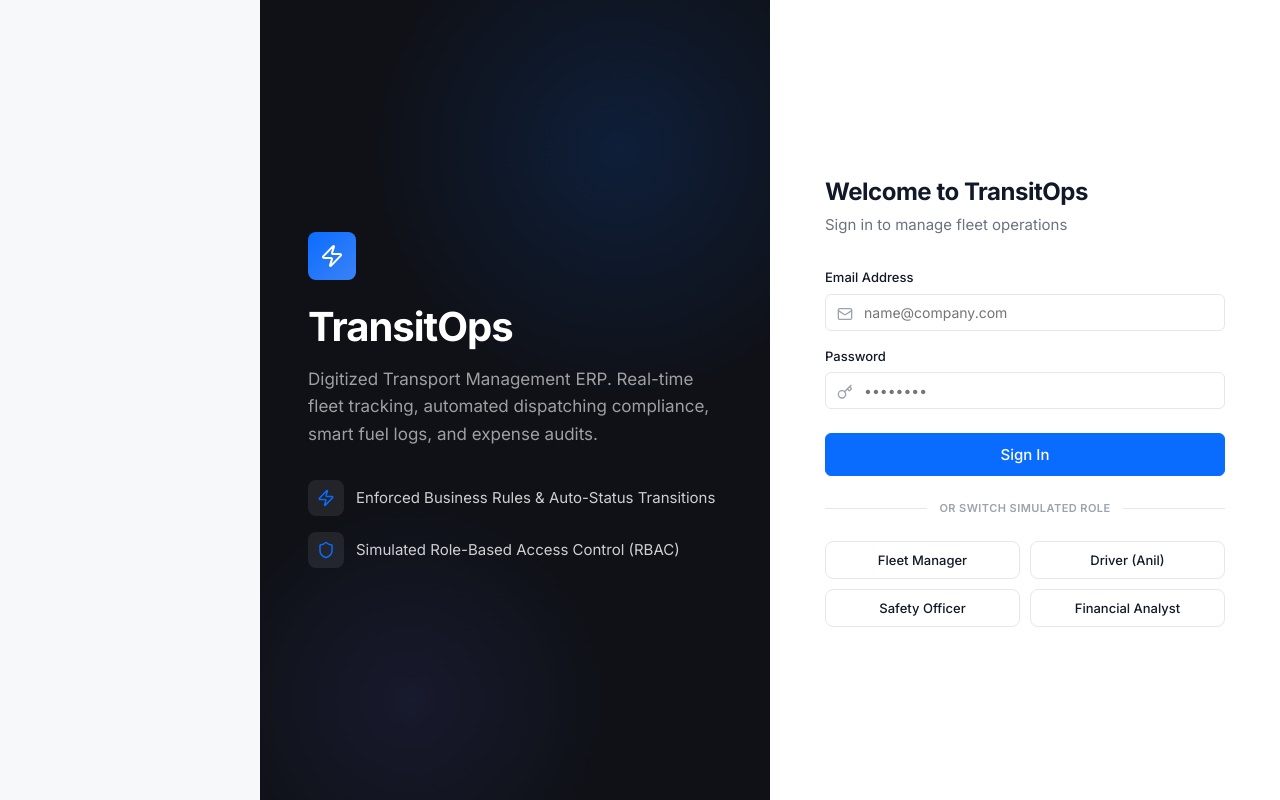
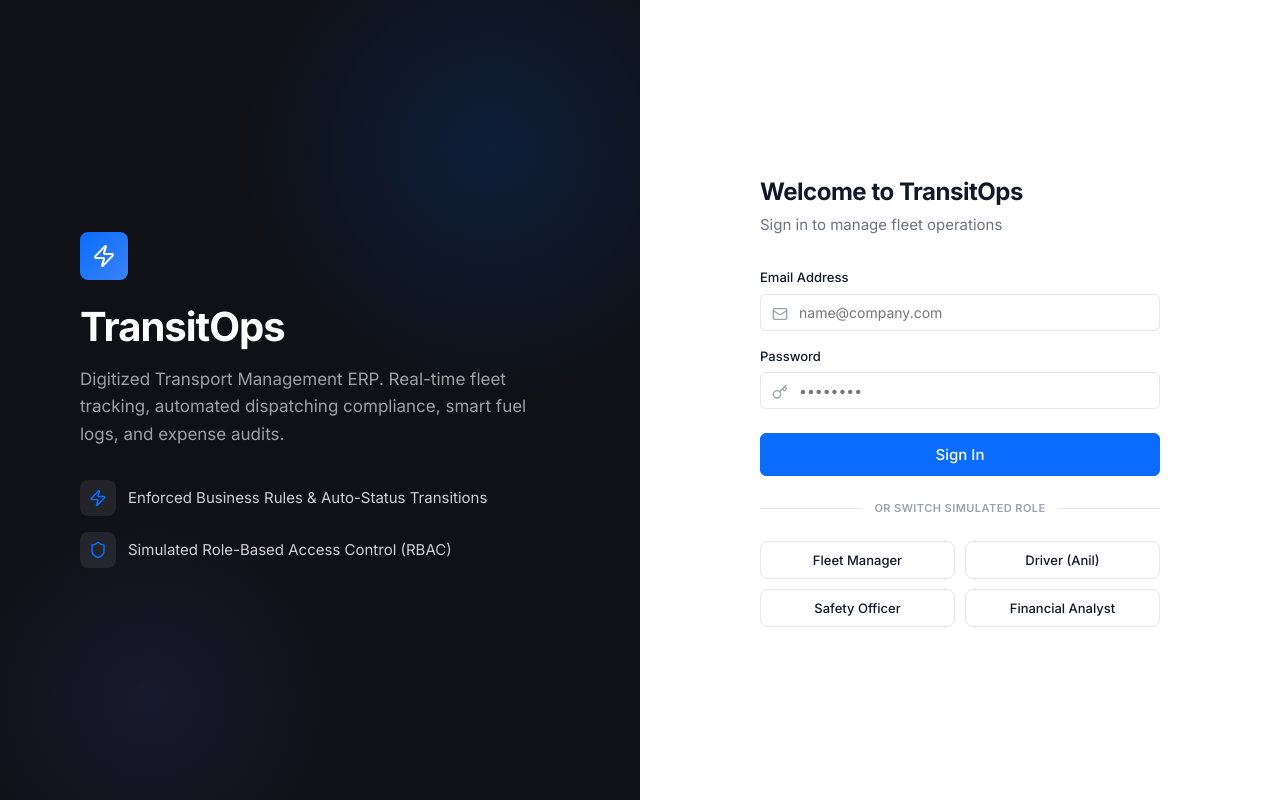
Before and after one commit to Dipak162006/odoo-hackathon-26-devcrafters, a React (Vite) app in the folder frontend/: page /login in a window 1280 px wide. Built offline with nearby package versions, Linux system fonts and the light colour scheme.

Commit message:
UI: fix login page full width split-screen layout and add dark mode overrides

```diff
--- a/frontend/src/App.jsx
+++ b/frontend/src/App.jsx
@@ -52,7 +52,7 @@ export default function App() {
       {/* Conditionally show sidebar and top navbar */}
       {!isLoginPage && <Sidebar />}
 
-      <main className={`app-main ${sidebarCollapsed ? 'sidebar-collapsed' : ''}`}>
+      <main className={isLoginPage ? 'app-main-login' : `app-main ${sidebarCollapsed ? 'sidebar-collapsed' : ''}`}>
         {!isLoginPage && <Navbar />}
 
         <div className={isLoginPage ? '' : 'app-content'}>
--- a/frontend/src/index.css
+++ b/frontend/src/index.css
@@ -1482,3 +1482,22 @@ body.dark-mode .sidebar {
     width: 100%;
   }
 }
+
+.app-main-login {
+  flex: 1;
+  margin-left: 0;
+  display: flex;
+  flex-direction: column;
+  min-height: 100vh;
+}
+
+body.dark-mode .login-right {
+  background: #181920 !important;
+  color: white !important;
+}
+
+body.dark-mode .login-form-container input {
+  background: #252834 !important;
+  border-color: #2F3242 !important;
+  color: white !important;
+}
```
